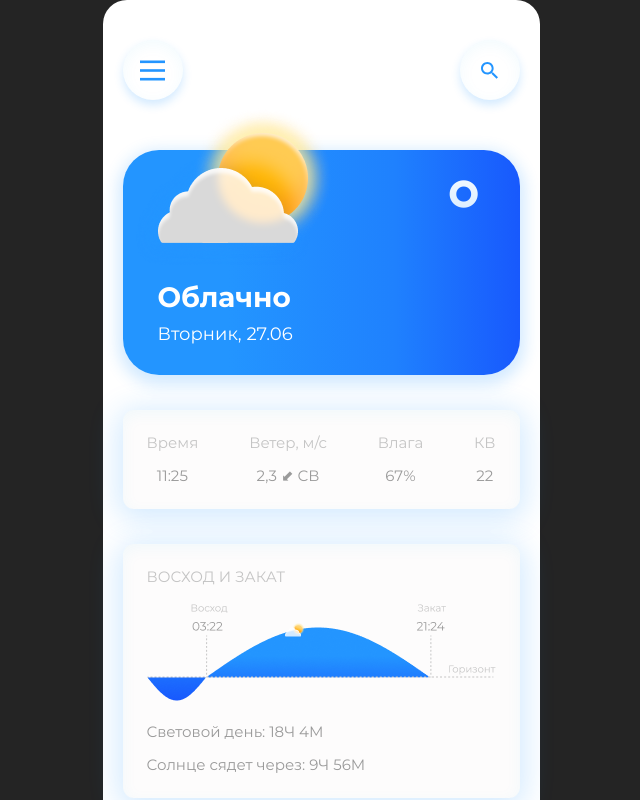
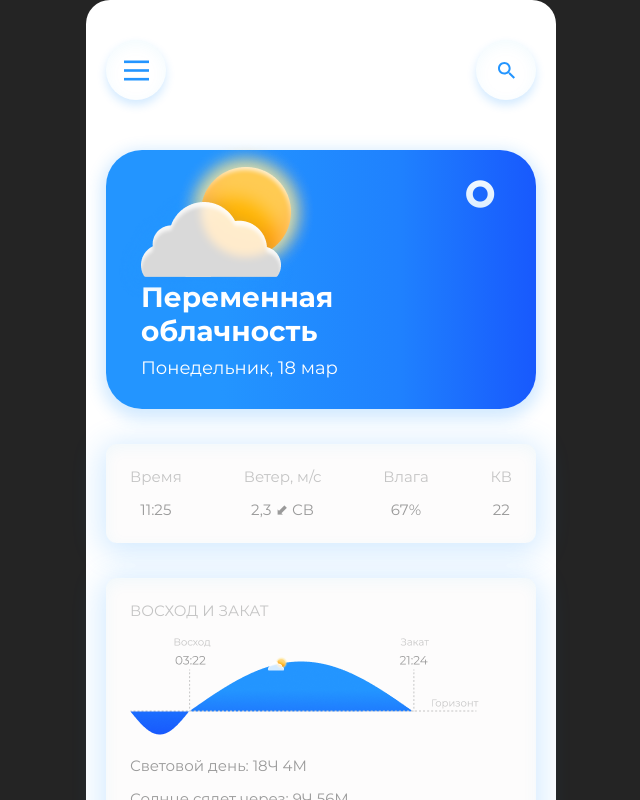
Before and after one commit to Denidelito/pet_app_weather, a Vue app: page / in a window 1280 px wide. Shown: the top 800 px of the page, without its empty margins (319-959 px from the left). Built offline with nearby package versions, Linux system fonts and the light colour scheme; no server answers.

Commit message:
Добавил вычисление облачности и текущего дня недели

```diff
--- a/src/components/WeatherForecast.vue
+++ b/src/components/WeatherForecast.vue
@@ -3,9 +3,9 @@
     <div class="weather__images">
       <img src="../images/condition/cloudy_weather.png" alt="">
     </div>
-    <div class="weather__temperature">{{temp}}°</div>
-    <div class="weather__condition">Облачно</div>
-    <div class="weather__date">Вторник, 27.06</div>
+    <div class="weather__temperature">{{ temp }}°</div>
+    <div class="weather__condition">{{ calculateCloud() }}</div>
+    <div class="weather__date"> {{ getCurrentDay() }}</div>
   </section>
 </template>
 
@@ -17,7 +17,48 @@ export default {
       type: Number,
       required: true,
       default: 0
+    },
+    cloud: {
+      type: Number,
+      required: true,
+      default: 0
     }
+  },
+  methods: {
+    calculateCloud() {
+      let text = 0;
+
+      switch (this.cloud) {
+        case 0:
+          text = 'Ясно'
+
+          break
+        case 100:
+          text = 'Пасмурно'
+          break
+        default :
+          if (this.cloud > 50) {
+            text = 'Облачно'
+          } else {
+            text = 'Переменная облачность'
+          }
+          break
+      }
+
+      return text
+    },
+    getCurrentDay() {
+      const daysOfWeek = ['Воскресенье', 'Понедельник', 'Вторник', 'Среда', 'Четверг', 'Пятница', 'Суббота'];
+      const months = ['янв', 'фев', 'мар', 'апр', 'май', 'июн', 'июл', 'авг', 'сен', 'окт', 'ноя', 'дек'];
+
+      const currentDate = new Date();
+      const dayOfWeek = daysOfWeek[currentDate.getDay()];
+      const dayOfMonth = currentDate.getDate();
+      const month = months[currentDate.getMonth()];
+
+      return `${dayOfWeek}, ${dayOfMonth < 10 ? '0' + dayOfMonth : dayOfMonth} ${month}`;
+    }
+
   }
 }
 </script>
--- a/src/view/Home.vue
+++ b/src/view/Home.vue
@@ -1,6 +1,9 @@
 <template>
   <main class="container">
-    <weather-forecast :temp="currentWeatherData ? currentWeatherData.temp_c : null"/>
+    <weather-forecast
+        :temp="currentWeatherData ? currentWeatherData.temp_c : null"
+        :cloud="currentWeatherData ? currentWeatherData.cloud : null"
+    />
 
     <weather-info/>
 
```
